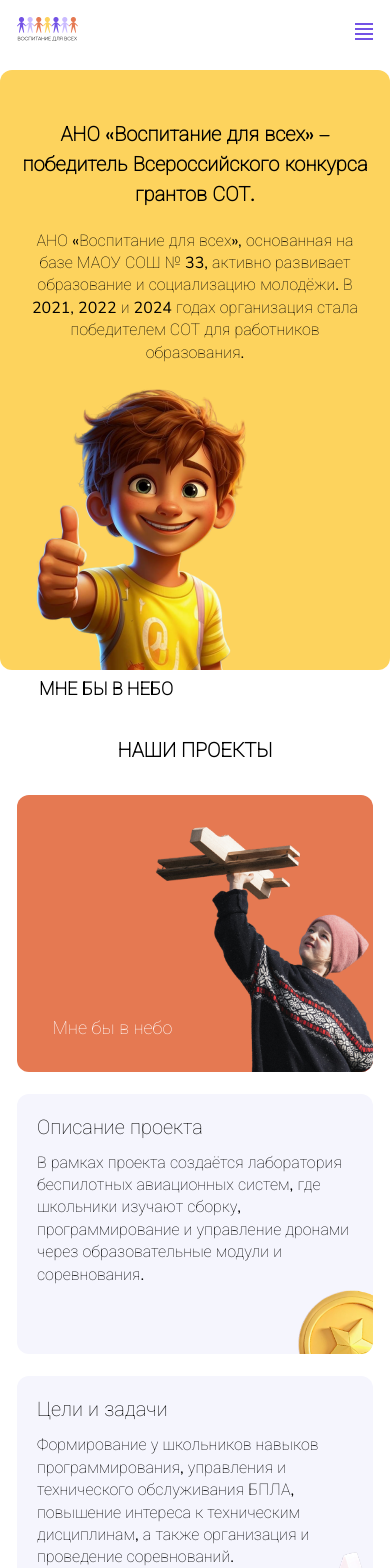
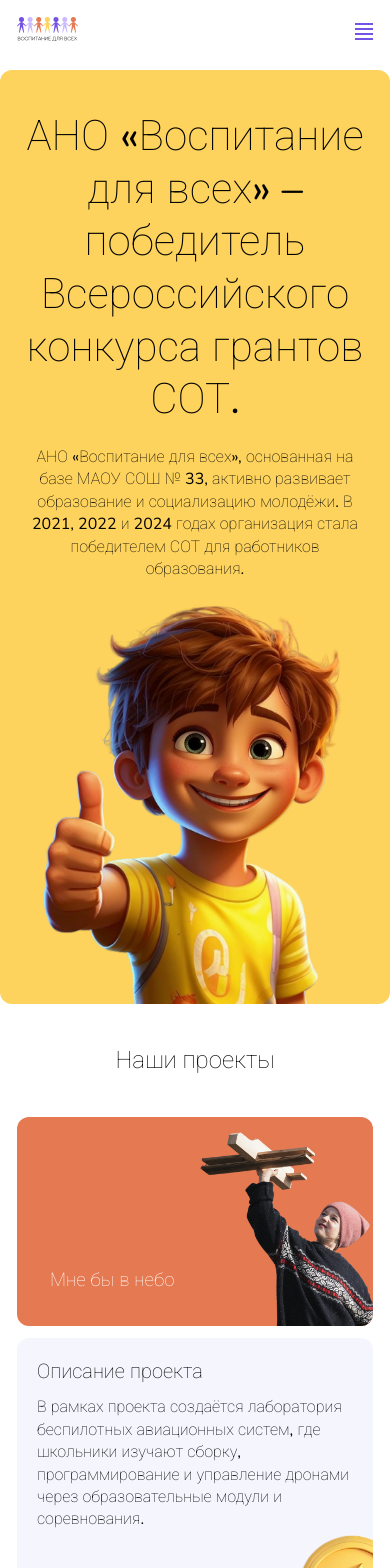
Before and after one commit to working-place/Mne-by-v-nebo, a Vue app: page /sot in a window 390 px wide. Shown: the top 1568 px of the page. Built offline with nearby package versions, Linux system fonts and the light colour scheme; a web font is replaced by a local one.

Commit message:
fix: change structure and layout for mobile to grid

```diff
--- a/src/components/SotPage.vue
+++ b/src/components/SotPage.vue
@@ -64,19 +64,24 @@ const getTagClass = (tag) => {
     </slot>
 
     <div v-for="(project) in projects" :key="project.id" class="project" :class="`project-${project.id}`">
+      <div class="project-grid">
+        <h3 class="project-title_tablet">
+          {{ project.title }}
+        </h3>
 
-      <h2 :class="`project-${project.id}__title project-${project.id}__title_color-tablet`">{{ project.title }}</h2>
-
-      <div :class="`project-${project.id}__box`">
-        <div :class="`project-${project.id}__title project-${project.id}__title_color-visibility`">
-          <span>{{ project.title }}</span>
-        </div>
-        <div class="project__img-box" :class="`project-${project.id}__img-box`">
-          <img class="img" :class="`project-${project.id}__img project-${project.id}__img_size`"
-            :src="`/img/${project.imgURL}`" :alt="project.imgAlt">
-        </div>
+        <div class="project-image_mobile" :class="`project-${project.id}-image_mobile`">
+          <h3 class="project-title_mobile" :class="`project-${project.id}-title_mobile`">
+            {{ project.title }}
+          </h3>
+          <img :src="`/img/${project.imgURL}`" :alt="project.imgAlt">
         </div>
 
+        <div class="project-content">
+          <div class="project-image_tablet">
+            <img :src="`/img/${project.imgURL}`" :alt="project.imgAlt">
+          </div>
+
+          <div class="project-cards">
             <template v-for="section in project.sections" :key="section.title">
               <LinkCard v-if="['description', 'goals', 'results'].includes(section.type)" :title="section.title"
                 :description="section.text" :paddingBottom="'46px'" image-width="30%" title-size="20px">
@@ -84,10 +89,12 @@ const getTagClass = (tag) => {
                   <img :src="section.icon" :alt="section.title" width="90px">
                 </template>
               </LinkCard>
-
               <GallerySection v-else-if="section.type === 'gallery' && section.images"
                 :photos="section.images.map(img => ({ image: img.url }))" :show-title="false" />
             </template>
+          </div>
+        </div>
+      </div>
     </div>
 
     <div class="similar-topics">
@@ -107,191 +114,114 @@ const getTagClass = (tag) => {
           <template v-slot:date>{{ info.date }}</template>
         </NewsCard>
       </router-link>
-
     </div>
-
   </main>
 </template>
 
 <style scoped lang="scss">
 @use '@/assets/scss/mixins.scss' as *;
 
-.img {
-  @include cover-center-no-repeat-img;
-  width: 100%;
-  border-bottom-right-radius: var(--cards-border-radius);
-  border-bottom-left-radius: var(--cards-border-radius);
+.project-grid {
+  display: grid;
+  grid-template-rows: auto 1fr;
+  gap: 12px;
 }
 
-.news-card-link {
-  display: flex;
+.project-title {
+  grid-row: 1;
   width: 100%;
-  text-decoration: none;
-  color: inherit;
-}
-
-.main-screen {
-
-  &__title_lower-case {
   font-weight: 600;
-    font-size: 20px;
+  font-size: 18px;
   line-height: 1.5;
 }
 
-  &__img {
-    width: 247px;
-    height: 282px;
-    object-fit: contain;
+.project-mne-by-v-nebo-title_mobile {
+  color: var(--color-text-light);
+  padding-left: 33px;
+  padding-bottom: 33px;
+}
+
+.project-ovz-title_mobile {
+  text-align: center;
+  color: var(--color-text-light);
+  padding-top: 40px;
+  max-width: 90%;
+}
+
+.project-ou-title_mobile {
+  text-align: center;
+  padding-top: 40px;
+  max-width: 90%;
+}
+
+.project-title_tablet {
+  display: none;
+}
+
+.project-content {
+  display: grid;
+  grid-template-columns: 100%;
+  gap: 10%;
+  align-items: start;
+}
+
+.project-image_tablet {
+  display: none;
+
+  @media (max-width: 768px) {
+    grid-row: 1;
+    width: 100px;
+    grid-column: 1;
   }
 }
 
-h2 {
-  @include h2-mobile-uppercase;
-  text-align: center;
+.project-image_mobile {
+  width: 100%;
+  min-height: 209px;
+  border-radius: 12px;
 }
 
-.title-page {
-  margin-top: 25px;
-  margin-bottom: -30px;
-
-  // @media only screen and (min-width: 768px) {
-  //   display: none;
-  // }
-}
-
-.project {
-  object-fit: cover;
-  z-index: 1;
-
-  &__img-box {
+.project-mne-by-v-nebo-image_mobile {
   display: flex;
-    width: 90%;
-    overflow: hidden;
-  }
-}
-
-.project-mne-by-v-nebo {
-  @include block-mobile;
-  padding: 20px 0 0 0;
-
-  &__box {
-    @include block-mobile;
-    position: relative;
-    flex-direction: row;
-    justify-content: flex-end;
   align-items: flex-end;
-    width: 100%;
-    min-height: 209px;
-    height: fit-content;
-    padding: 0;
-    padding-top: 25px;
-    gap: 0;
-    border-radius: var(--cards-border-radius);
+  justify-content: space-between;
   background-color: var(--color-background-red);
 }
 
-  &__title {
+.project-ovz-image_mobile {
   display: flex;
-    justify-content: right;
-    position: absolute;
-    top: 80%;
-    left: 10%;
-    width: fit-content;
-    white-space: nowrap;
-    padding-bottom: 33px;
-    font-size: 18px;
-    color: var(--color-text-light);
-
-    @media only screen and (min-width: 768px) {
-      // display: none;
-      // position: absolute;
-      // margin-top: 40px;
-      // top: -40px;
-      // color: black;
+  background-color: var(--color-background-purple);
+  flex-direction: column;
+  align-items: center;
 }
 
-    &_color-tablet {
-      color: var(--color-text-dark);
+.project-ou-image_mobile {
+  display: flex;
+  background-color: var(--color-background-yellow);
+  flex-direction: column;
+  align-items: center;
 }
 
-  @media only screen and (min-width: 768px) {
-    &_color-visibility {
-      // color: var(--color-text-dark);
-      display: none;
-    }
-  }
+.project-mne-by-v-nebo-image_mobile img {
+  width: 50%;
 }
 
-  &__img-box {
-    justify-content: flex-end;
+.project-ovz-image_mobile img {
+  width: 80%;
+  padding-left: 20px;
 }
 
-  &__img {
-    @include cover-center-no-repeat-img;
-    width: 70%;
-    border-bottom-right-radius: var(--cards-border-radius);
-    border-bottom-left-radius: var(--cards-border-radius);
-  }
+.project-ou-image_mobile img {
+  width: 80%;
 }
 
-.project-ovz {
-  @include block-mobile;
-  padding: 20px 0 0 0;
-
-  &__box {
-    @include block-mobile;
-    justify-content: center;
-    justify-content: space-between;
-    width: 100%;
-    min-height: 340px;
-    height: fit-content;
-    padding: 0;
-    padding-top: 40px;
-    gap: 0;
-    border-radius: var(--cards-border-radius);
-    background-color: var(--color-background-purple);
+.project-image_mobile img {
+  border-bottom-right-radius: 12px;
 }
 
-  &__title {
-    display: flex;
-    text-align: center;
-    font-size: 18px;
-    font-weight: 600;
-    padding-left: 4px;
-    padding-right: 4px;
-  }
-
-  &__title_color {
-    color: var(--color-text-light);
-  }
-}
-
-.project-ou {
-  @include block-mobile;
-  padding: 20px 0 0 0;
-
-  &__box {
-    @include block-mobile;
-    justify-content: center;
-    justify-content: space-between;
-    width: 100%;
-    min-height: 340px;
-    height: fit-content;
-    padding: 0;
-    padding-top: 40px;
-    gap: 0;
-    border-radius: var(--cards-border-radius);
-    background-color: var(--color-background-yellow);
-  }
-
-  &__title {
-    display: flex;
-    text-align: center;
-    font-size: 18px;
-    font-weight: 600;
-    padding-left: 4px;
-    padding-right: 4px;
-  }
+.project-cards {
+  display: grid;
+  gap: 12px;
 }
 
 .similar-topics {
@@ -303,6 +233,10 @@ h2 {
     padding: 0;
   }
 
+  &__title-box h2 {
+    font-size: 20px;
+  }
+
   &__img {
     width: 150px;
     height: 150px
```
Lines whose indentation alone changed are shown as unchanged.
